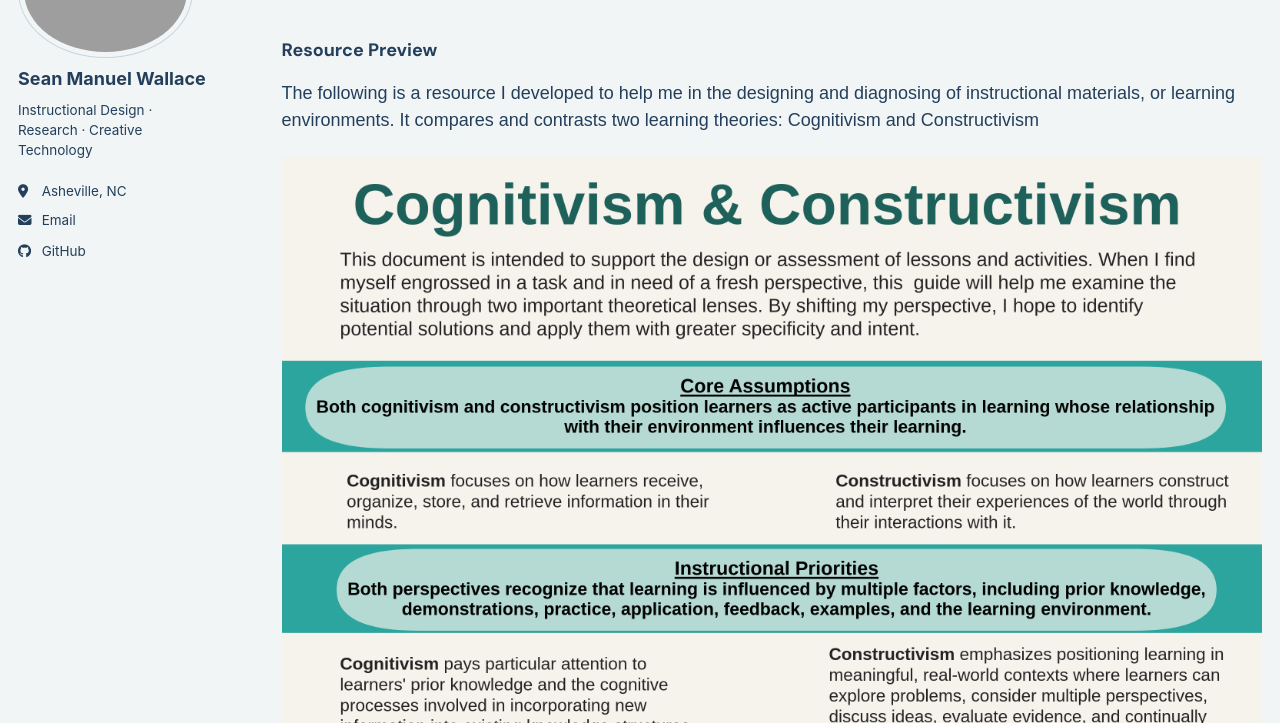
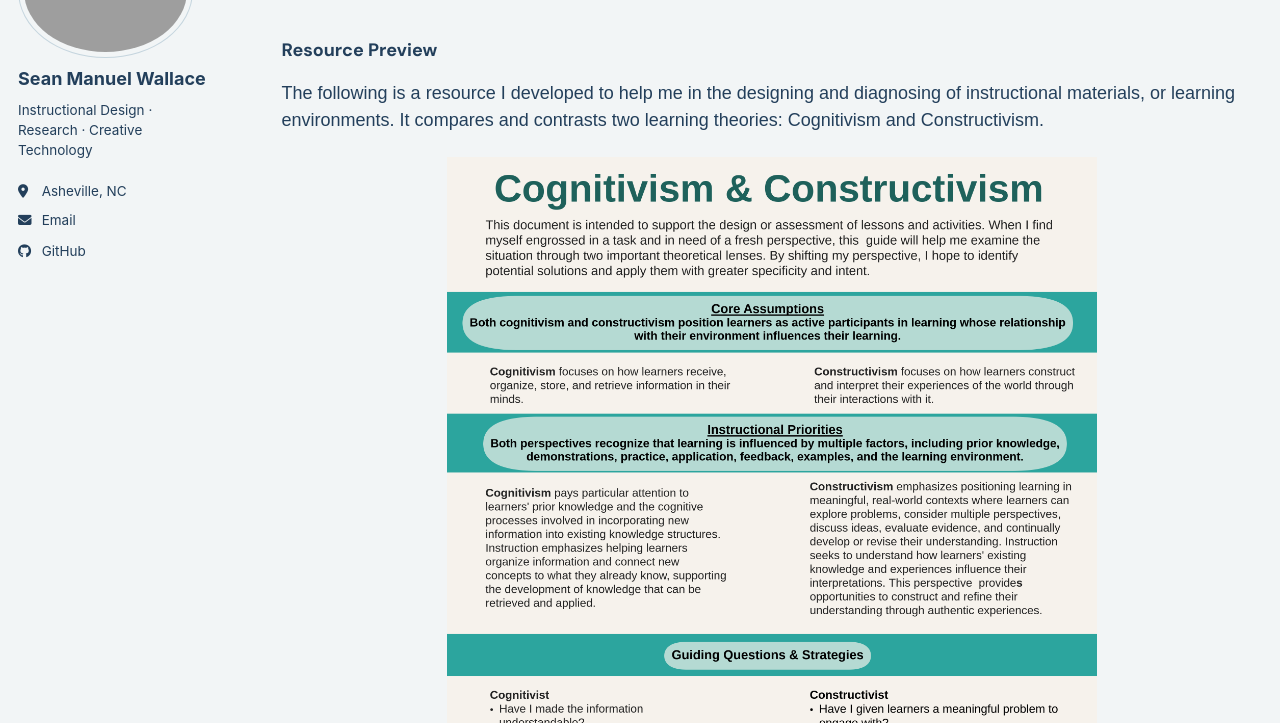
Before and after one commit to seanwallace504/seanwallace504.github.io, a Jekyll site: the page built from _pages/portfolio.html, in a window 1280 px wide and 900 px high, scrolled down 782 px, cut to the strip 177-900 px from the top of the window. Built offline with Jekyll 4.4.1, drawn with Linux system fonts in a browser that asks for light colours; a style sheet for code colours, icons or effects is not loaded; some of the changed text lies outside the part shown.

Commit message:
Update portfolio.html

```diff
--- a/_pages/portfolio.html
+++ b/_pages/portfolio.html
@@ -33,20 +33,16 @@ author_profile: true
 <h3>Resource Preview</h3>
 
 <p>The following is a resource I developed to help me in the designing and diagnosing of instructional materials, or learning environments.
-It compares and contrasts two learning theories: Cognitivism and Constructivism</p>
+It compares and contrasts two learning theories: Cognitivism and Constructivism.</p>
 
 <p>
   <img src="/images/cog-const-resource1.png"
        alt="Page 1 of the resource development assignment"
-       style="max-width: 100%; height: auto;">
+       style="width: 100%; max-width: 650px; height: auto; display: block; margin: 0 auto;">
 </p>
 
 <p>
   <img src="/images/cog-const-resource2.png"
        alt="Page 2 of the resource development assignment"
-       style="max-width: 100%; height: auto;">
+       style="width: 100%; max-width: 650px; height: auto; display: block; margin: 0 auto;">
 </p>
-
-{% for post in site.portfolio %}
-  {% include archive-single.html %}
-{% endfor %}
```
